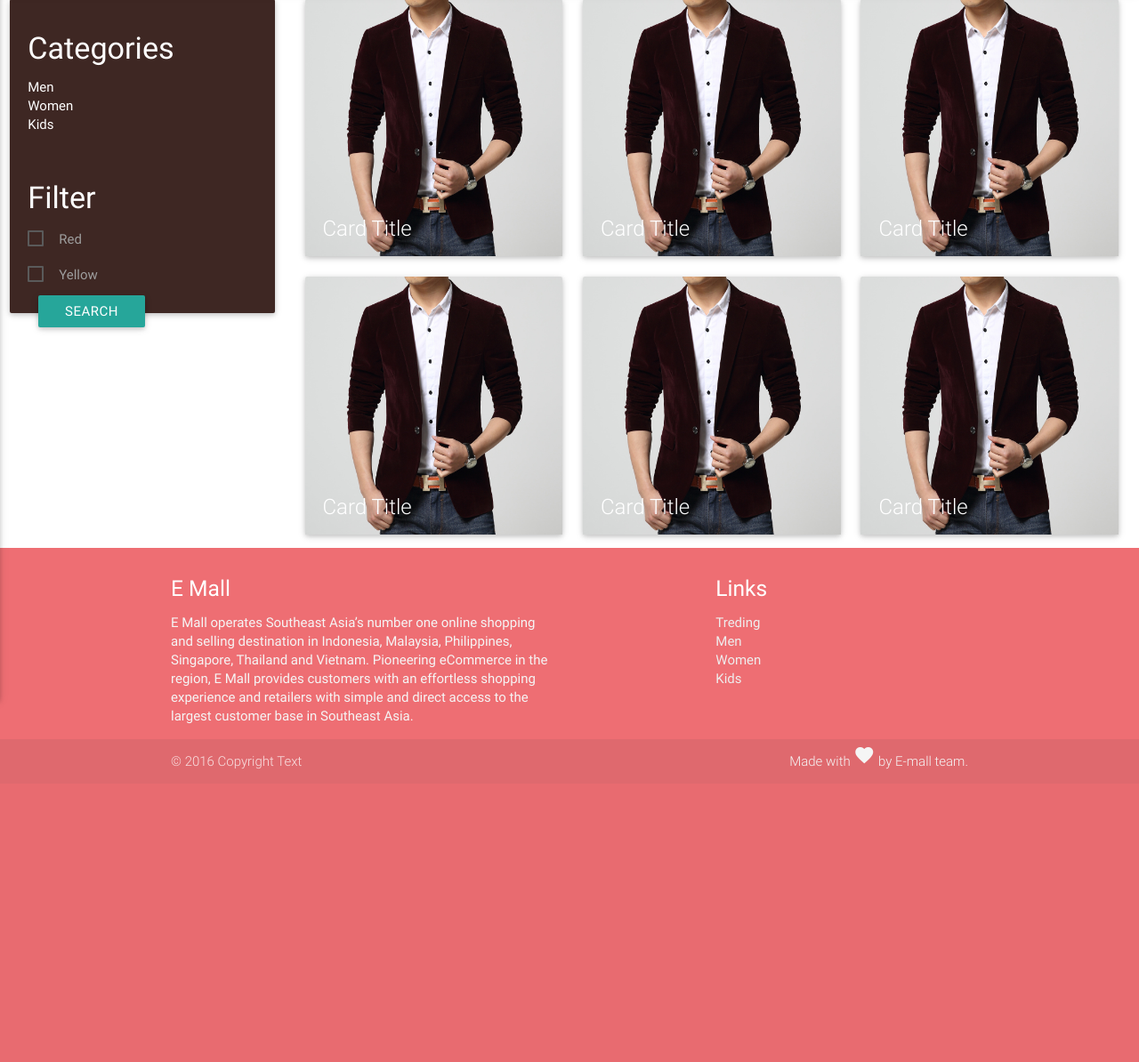
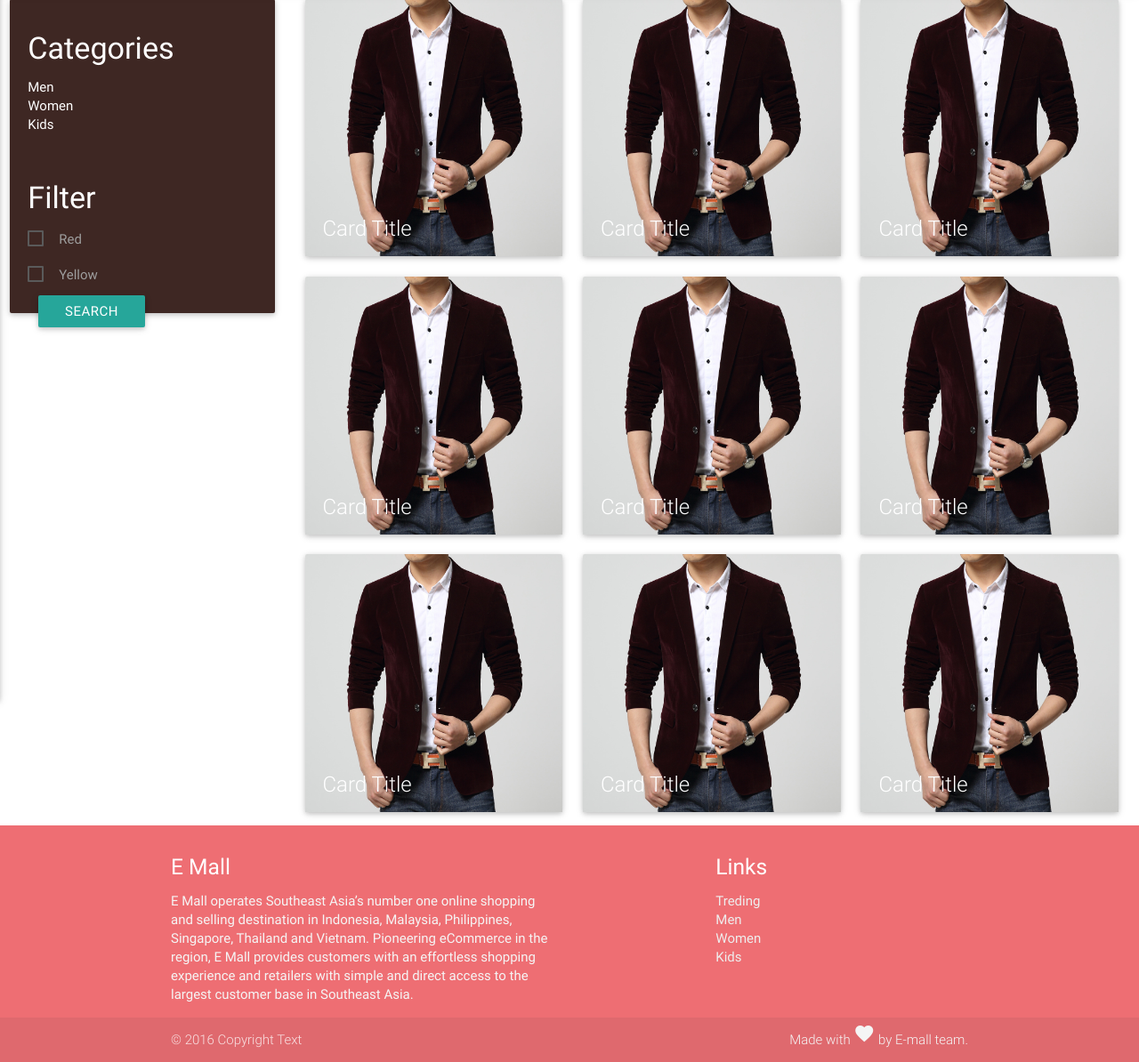
Before and after one commit to jk-gan/E-Commerce-, a PHP site: page /men.php in a window 1280 px wide. Shown: the part 73-1267 px from the top of the page at 89% size. Before the commit the page ends 938 px from the top, so only its background shows below. Run offline with PHP 8.4, Linux system fonts and the light colour scheme; some libraries are stand-ins or nearby versions.

Commit message:
Added pic in men page

```diff
--- a/men.php
+++ b/men.php
@@ -140,6 +140,30 @@
             </div>
           </div>
         </div>
+        <div class="col s12 m4">
+          <div class="card">
+            <div class="card-image">
+              <img src="img/men2.jpg">
+              <span class="card-title">Card Title</span>
+            </div>
+          </div>
+        </div>
+        <div class="col s12 m4">
+          <div class="card">
+            <div class="card-image">
+              <img src="img/men2.jpg">
+              <span class="card-title">Card Title</span>
+            </div>
+          </div>
+        </div>
+        <div class="col s12 m4">
+          <div class="card">
+            <div class="card-image">
+              <img src="img/men2.jpg">
+              <span class="card-title">Card Title</span>
+            </div>
+          </div>
+        </div>
       </div>
     </div>
    </main>
```
